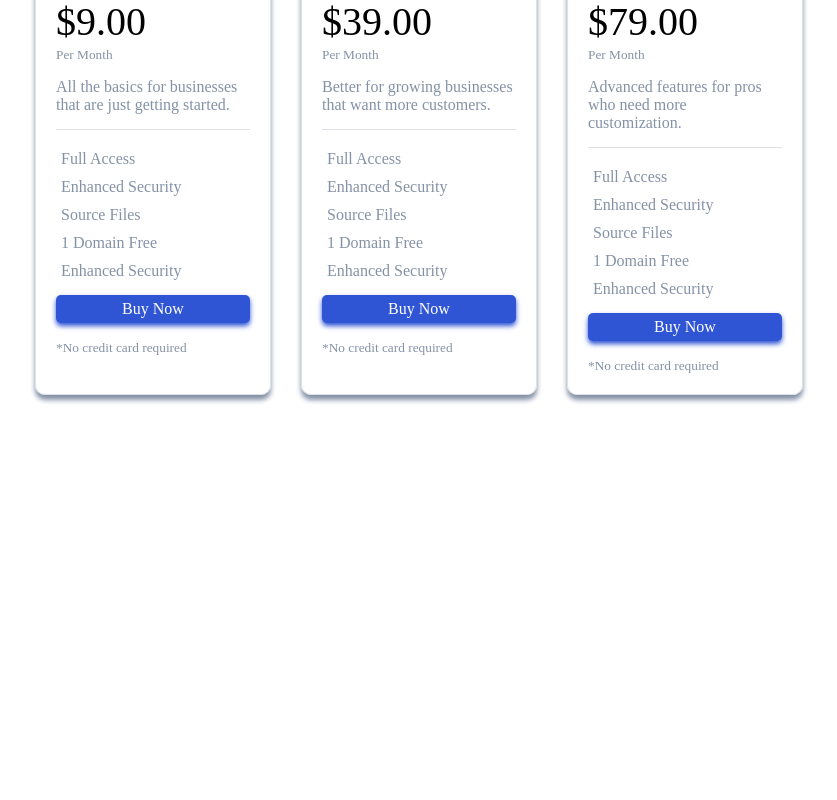
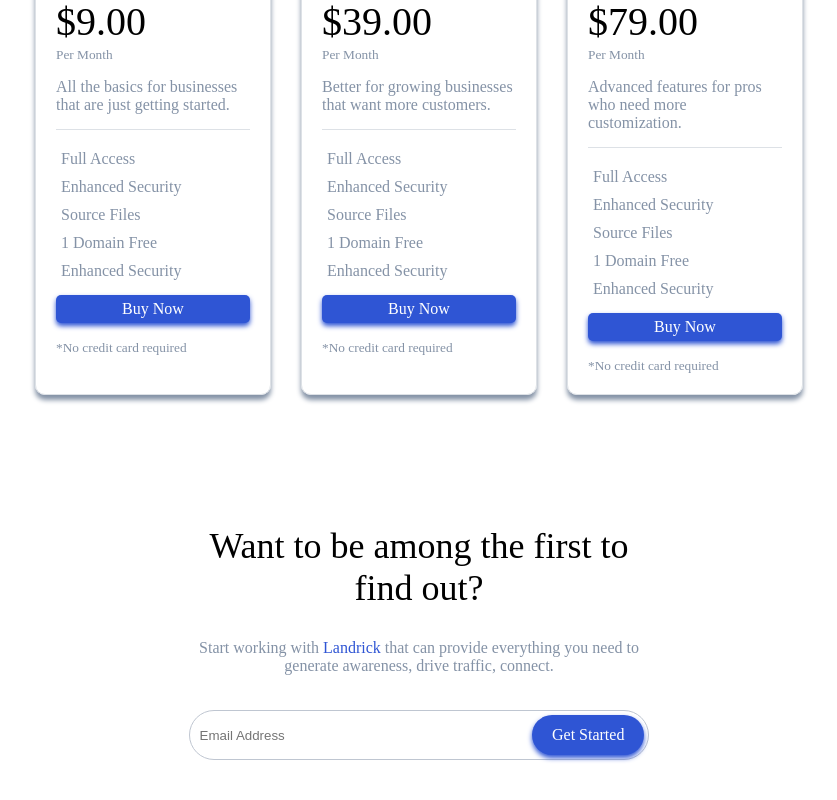
Before and after one commit to AlbertoCiuf/proj-html-vuejs, a Vue app: page / in a window 1280 px wide. Shown: the part 2812-3612 px from the top of the page, without its empty margins (221-1058 px from the left). Before the commit the page ends 3307 px from the top, so only its background shows below. Built offline with nearby package versions, Linux system fonts and the light colour scheme; a small style sheet from the web is missing; the HTML template or start-up script is replaced by a standard one.

Commit message:
section Newsletter done // Main done

```diff
--- a/src/components/Main.vue
+++ b/src/components/Main.vue
@@ -78,6 +78,14 @@
       </section>
 
       <!-- sect newsletter -->
+      <section class="newsletter">
+        <h2>Want to be among the first to find out?</h2>
+        <p>Start working with <span class="blue">Landrick</span> that can provide everything you need to generate awareness, drive traffic, connect.</p>
+        <div class="input-wrapper">
+          <input type="text" placeholder="Email Address">
+          <div class="btn btn-dark">Get Started</div>
+        </div>
+      </section>
 
     </div>
   </main>
@@ -250,7 +258,7 @@ export default {
         }
       }
     }
-    .mid-section-rates {
+    .mid-section-rates, section.newsletter {
       width: 60%;
       margin: 0 auto;
       text-align: center;
@@ -263,5 +271,29 @@ export default {
       display: flex;
       gap: 30px;
     }
+    section.newsletter {
+      padding-top: 0;
+      padding-bottom: 30px;
+      .input-wrapper{
+        position: relative;
+        margin: 35px 0 70px 0;
+      }
+      input {
+        width: 100%;
+        height: 50px;
+        border-radius: 25px;
+        border: 1px solid lighten($light-text-color, 20);
+        padding: 10px;
+      }
+      .btn {
+        border-radius: 20px;
+        position: absolute;
+        height: 40px;
+        line-height: 40px;
+        padding-top: 0;
+        right: -5px;
+        top: 5px;
+      }
+    }
   }
 </style>
```
